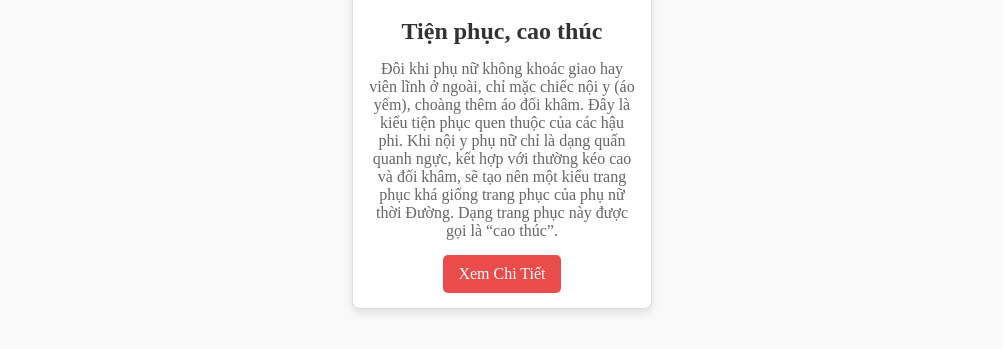
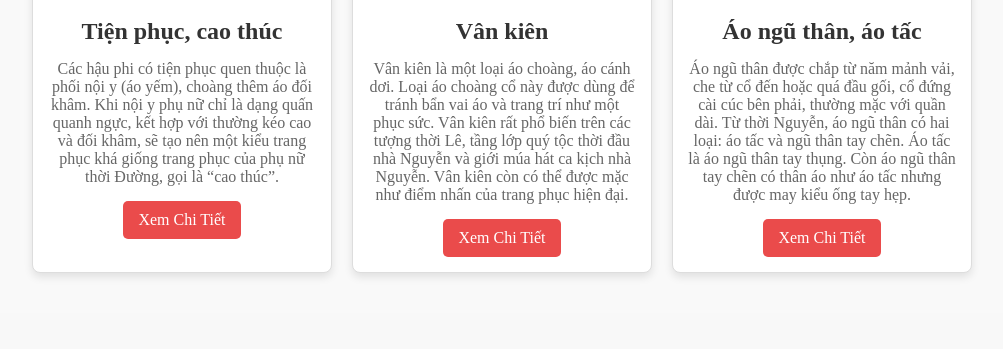
Before and after one commit to Ducs2005/traditional-costume-promotion, a PHP site: page /product_description.php in a window 1280 px wide. Shown: the part 854-1203 px from the top of the page, without its empty margins (138-1141 px from the left). After the commit the page ends 1131 px from the top, so only its background shows below. Run offline with PHP 8.4, Linux system fonts and the light colour scheme; some libraries are stand-ins or nearby versions; some web fonts are replaced.

Commit message:
Update product_description.php

```diff
--- a/product_description.php
+++ b/product_description.php
@@ -72,8 +72,20 @@
                 <div class="product-card">
                     <img src="img//product/caothuc.jpg" alt="Sản phẩm 4">
                     <h2>Tiện phục, cao thúc</h2>
-                    <p>Đôi khi phụ nữ không khoác giao hay viên lĩnh ở ngoài, chỉ mặc chiếc nội y (áo yếm), choàng thêm áo đối khâm. Đây là kiểu tiện phục quen thuộc của các hậu phi. Khi nội y phụ nữ chỉ là dạng quấn quanh ngực, kết hợp với thường kéo cao và đối khâm, sẽ tạo nên một kiểu trang phục khá giống trang phục của phụ nữ thời Đường. Dạng trang phục này được gọi là “cao thúc”.</p>
-                    <a href="product3-details.html" class="btn">Xem Chi Tiết</a>
+                    <p>Các hậu phi có tiện phục quen thuộc là phối nội y (áo yếm), choàng thêm áo đối khâm. Khi nội y phụ nữ chỉ là dạng quấn quanh ngực, kết hợp với thường kéo cao và đối khâm, sẽ tạo nên một kiểu trang phục khá giống trang phục của phụ nữ thời Đường, gọi là “cao thúc”.</p>
+                    <a href="product4-details.html" class="btn">Xem Chi Tiết</a>
+                </div>
+                <div class="product-card">
+                    <img src="img//product/vankiennu.jpg" alt="Sản phẩm 5">
+                    <h2>Vân kiên</h2>
+                    <p>Vân kiên là một loại áo choàng, áo cánh dơi. Loại áo choàng cổ này được dùng để tránh bẩn vai áo và trang trí như một phục sức. Vân kiên rất phổ biến trên các tượng thời Lê, tầng lớp quý tộc thời đầu nhà Nguyễn và giới múa hát ca kịch nhà Nguyễn. Vân kiên còn có thể được mặc như điểm nhấn của trang phục hiện đại.</p>
+                    <a href="product5-details.html" class="btn">Xem Chi Tiết</a>
+                </div>
+                <div class="product-card">
+                    <img src="img//product/aotacnu.jpg" alt="Sản phẩm 6">
+                    <h2>Áo ngũ thân, áo tấc</h2>
+                    <p>Áo ngũ thân được chắp từ năm mảnh vải, che từ cổ đến hoặc quá đầu gối, cổ đứng cài cúc bên phải, thường mặc với quần dài. Từ thời Nguyễn, áo ngũ thân có hai loại: áo tấc và ngũ thân tay chẽn. Áo tấc là áo ngũ thân tay thụng. Còn áo ngũ thân tay chẽn có thân áo như áo tấc nhưng được may kiểu ống tay hẹp.</p>
+                    <a href="product6-details.html" class="btn">Xem Chi Tiết</a>
                 </div>
             </div>
         </div>
```
